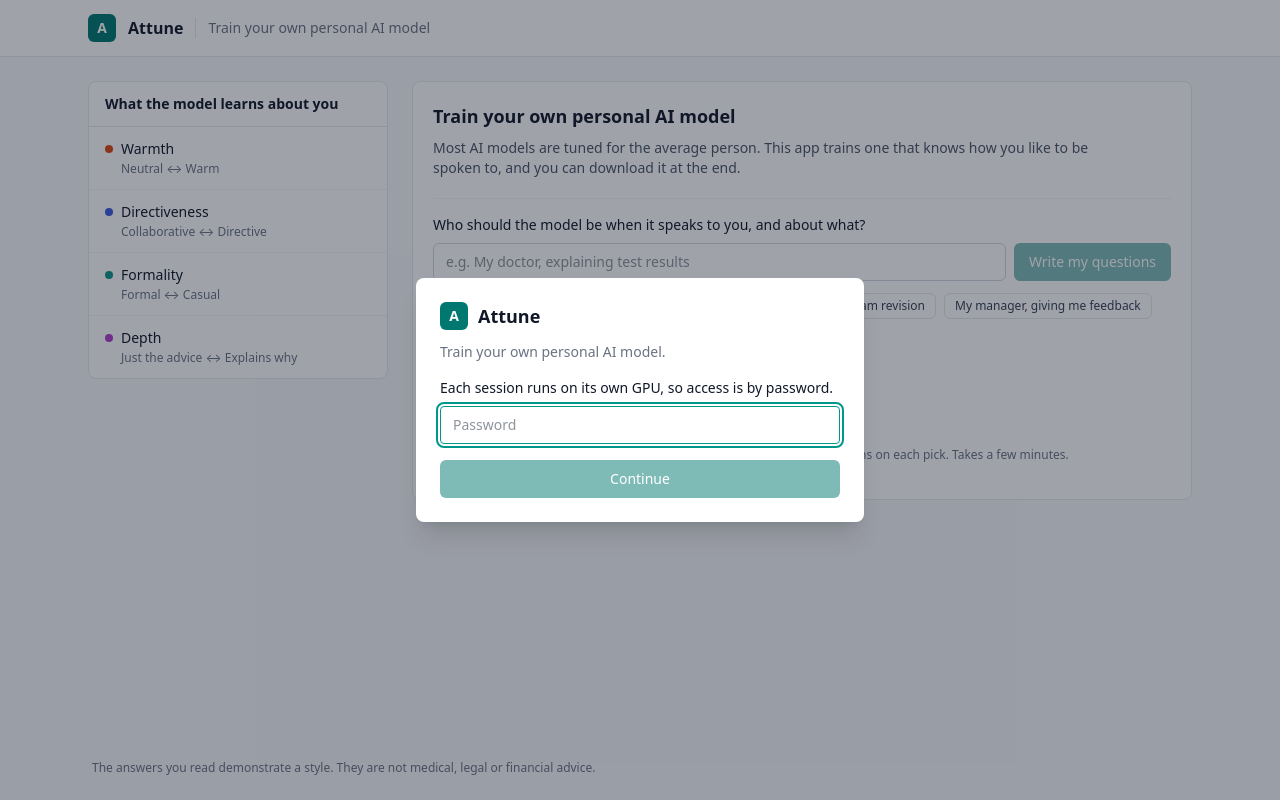
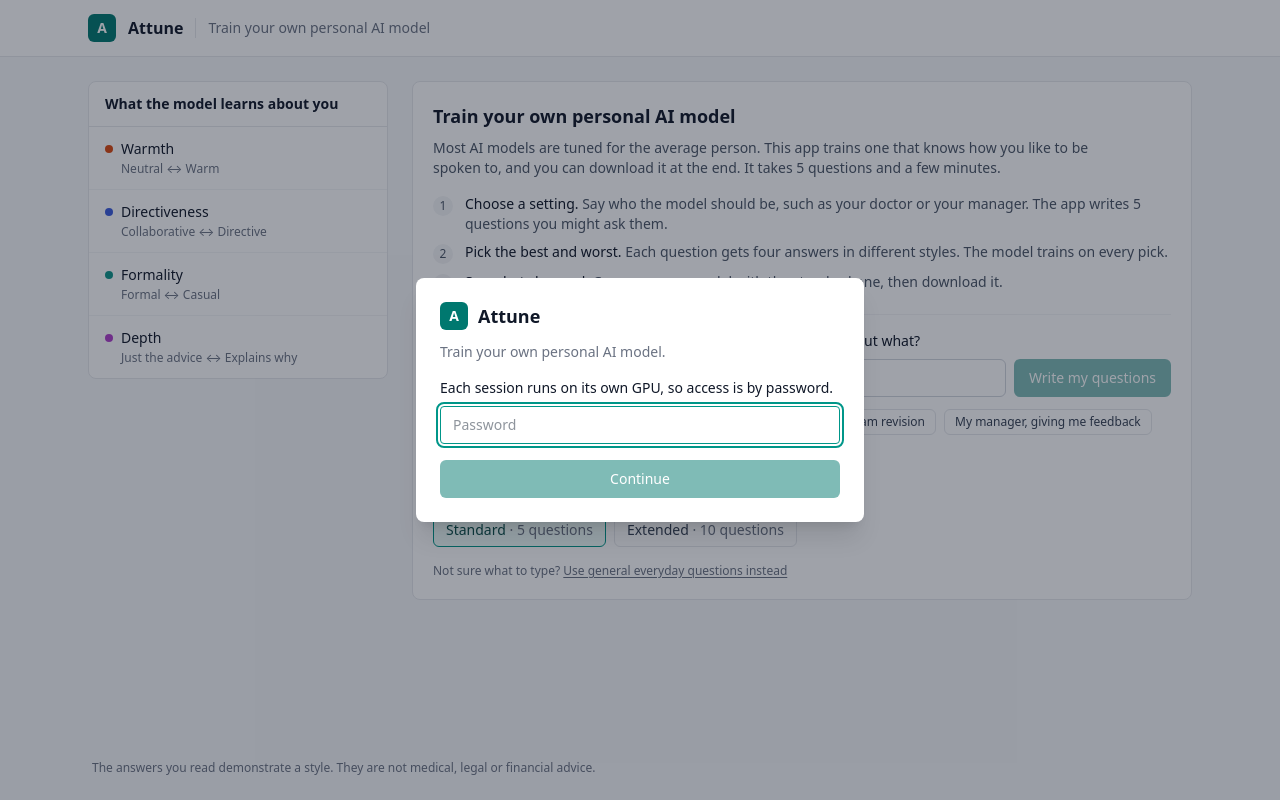
Before and after one commit to jessecui/attune, a React (Vite) app in the folder app/frontend/: page / in a window 1280 px wide. Built offline with nearby package versions, Linux system fonts and the light colour scheme; no server answers.

Commit message:
Explain the three steps on the start screen; add a favicon

```diff
--- a/app/frontend/index.html
+++ b/app/frontend/index.html
@@ -3,6 +3,7 @@
   <head>
     <meta charset="UTF-8" />
     <meta name="viewport" content="width=device-width, initial-scale=1.0" />
+    <link rel="icon" type="image/svg+xml" href="/favicon.svg" />
     <title>Attune · Train your own personal AI model</title>
   </head>
   <body>
--- a/app/frontend/src/screens/Welcome.tsx
+++ b/app/frontend/src/screens/Welcome.tsx
@@ -45,11 +45,23 @@ export function Welcome({ choices, error, onDraft, onStart, onExpired }:
         <h1 className="text-lg font-semibold text-gray-900">Train your own personal AI model</h1>
         <p className="mt-2 max-w-2xl text-gray-600">
           Most AI models are tuned for the average person. This app trains one that knows how you like to be spoken to,
-          and you can download it at the end.
+          and you can download it at the end. It takes {rounds} questions and {minutes(rounds)}.
         </p>
+        <ol className="mt-4 space-y-2">
+          {[
+            ['Choose a setting', `Say who the model should be, such as your doctor or your manager. The app writes ${rounds} questions you might ask them.`],
+            ['Pick the best and worst', 'Each question gets four answers in different styles. The model trains on every pick.'],
+            ['See what changed', 'Compare your model with the standard one, then download it.'],
+          ].map(([title, text], i) => (
+            <li key={title} className="flex gap-3">
+              <span className="mt-0.5 grid h-5 w-5 shrink-0 place-items-center rounded-full bg-gray-100 text-xs font-medium text-gray-600">{i + 1}</span>
+              <span><span className="font-medium text-gray-900">{title}.</span> <span className="text-gray-600">{text}</span></span>
+            </li>
+          ))}
+        </ol>
 
         <form onSubmit={prepare} className="mt-5 border-t border-gray-100 pt-4">
-          <label htmlFor="setting" className="font-medium text-gray-900">Who should the model be when it speaks to you, and about what?</label>
+          <label htmlFor="setting" className="font-medium text-gray-900">To start: who should the model be when it speaks to you, and about what?</label>
           <div className="mt-2 flex gap-2">
             <input id="setting" value={setting} onChange={(e) => setSetting(e.target.value)} maxLength={200} disabled={busy}
               placeholder="e.g. My doctor, explaining test results" autoComplete="off"
@@ -81,9 +93,9 @@ export function Welcome({ choices, error, onDraft, onStart, onExpired }:
           </fieldset>
           )}
           <p className="hint mt-4">
-            You will pick the best and worst of four answers, {rounds} times, and the model trains on each pick. Takes {minutes(rounds)}.{' '}
+            Not sure what to type?{' '}
             <button type="button" className="underline underline-offset-2 hover:text-gray-900" disabled={busy} onClick={() => onStart(rounds)}>
-              Or use general everyday questions
+              Use general everyday questions instead
             </button>
           </p>
         </form>
```
Also changed, not shown: app/frontend/public/favicon.svg (added).
